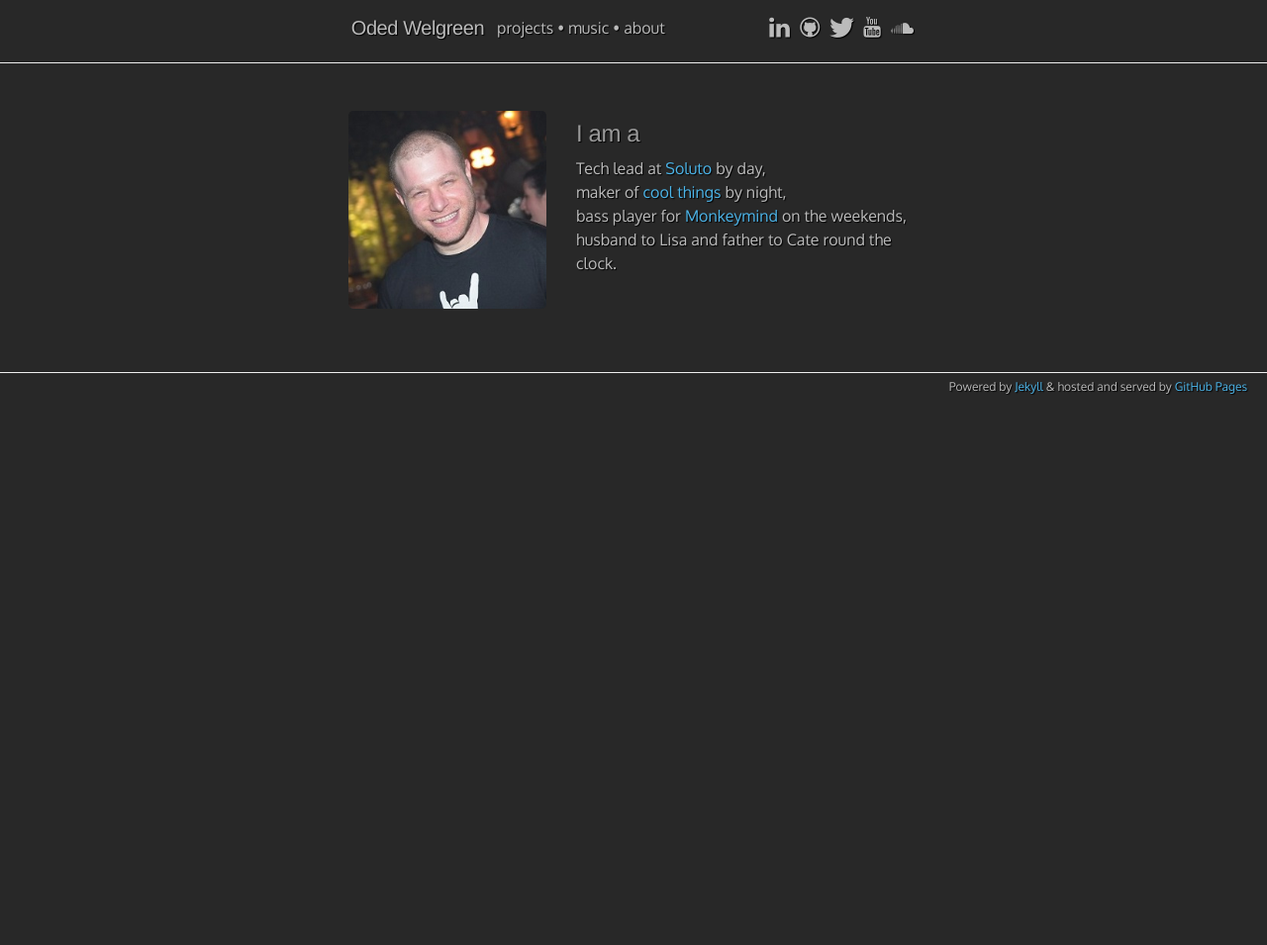
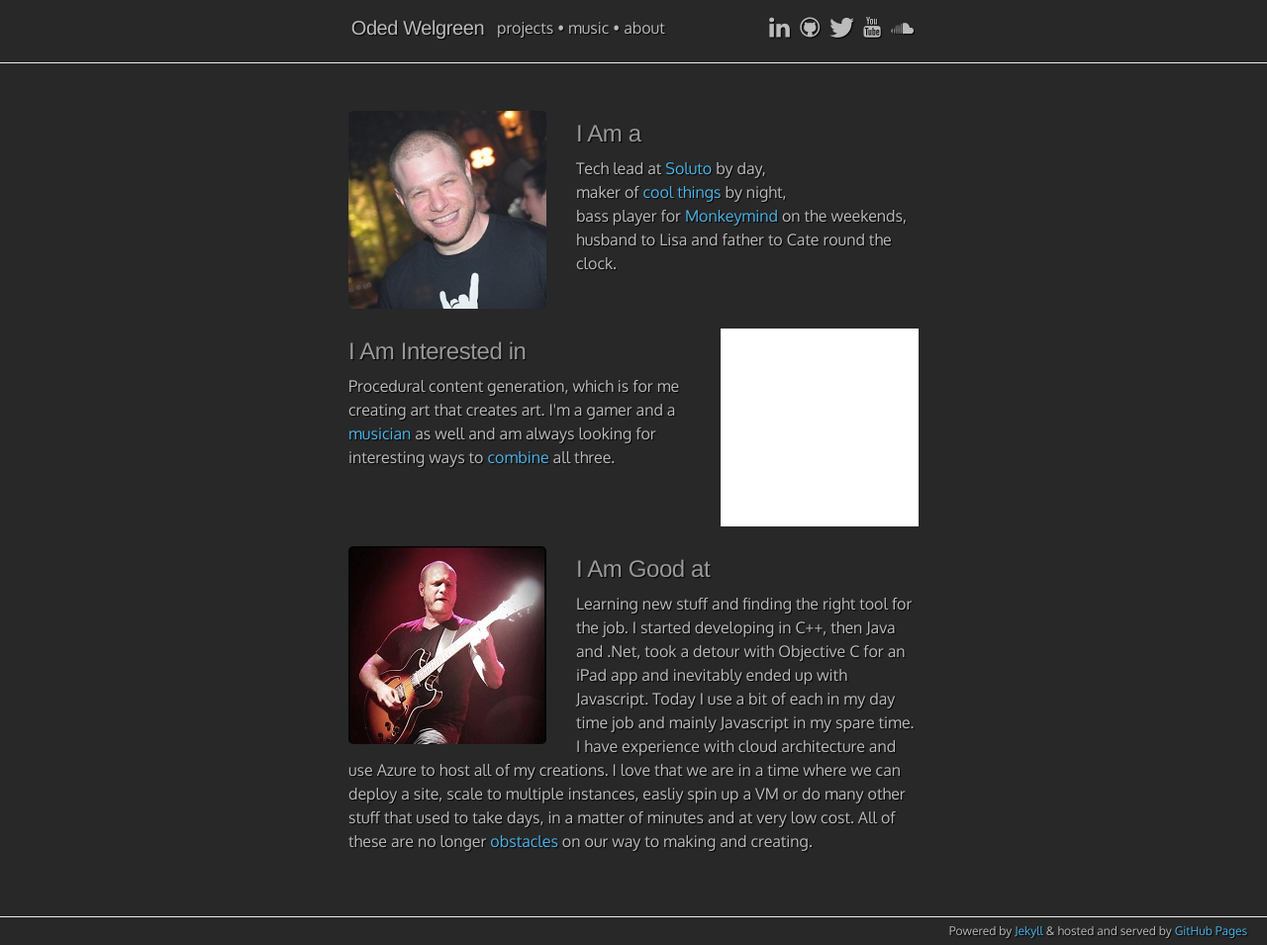
Before and after one commit to odedw/odedw.github.io, a Jekyll site: the page built from about/index.html, in a window 1280 px wide. Shown: the whole page at 99% size. Built offline with Jekyll 4.4.1, drawn with Linux system fonts in a browser that asks for light colours; Markdown is read by kramdown in place of the engine named in the settings; before the commit the page ends 900 px from its top, so only the background shows below that.

Commit message:
finish about text

```diff
--- a/about/index.html
+++ b/about/index.html
@@ -3,11 +3,10 @@ layout: page
 title: About
 ---
 <div id="about-container">
-
-    <div id="first-section">
-        <img id="profile-pic" src="/images/ProfileSquareOptimized.jpg"/>
+    <div id="general-info" class="section">
+        <img id="profile-pic" src="/images/profile1.jpg" class="section-image left"/>
         <div class="section-text">
-            <h2 class="section-header">I am a</h2>
+            <h2 class="section-header">I Am a</h2>
             <span>
                 Tech lead at <a href="https://www.soluto.com" target="_blank">Soluto</a> by day,<br/>
                 maker of <a href="/projects">cool things</a> by night,<br/>
@@ -16,4 +15,22 @@ title: About
             </span>
         </div>
     </div>
+    <div id="interests"  class="section">
+        <canvas id="pcg-canvas"  class="section-image right" width="200" height="200"></canvas>
+        <div class="section-text">
+            <h2 class="section-header">I Am Interested in</h2>
+            <span>
+                Procedural content generation, which is for me creating art that creates art. I'm a gamer and a <a href="/music">musician</a> as well and am always looking for interesting ways to <a href="http://gameofmusic.odedwelgreen.com" target="_blank">combine</a> all three.
+            </span>
+        </div>
+    </div>
+    <div id="skills" class="section">
+        <img id="profile-pic" src="/images/profile2.jpg" class="section-image left"/>
+        <div class="section-text">
+            <h2 class="section-header">I Am Good at</h2>
+            <span>
+                Learning new stuff and finding the right tool for the job. I started developing in C++, then Java and .Net, took a detour with Objective C for an iPad app and inevitably ended up with Javascript. Today I use a bit of each in my day time job and mainly Javascript in my spare time. I have experience with cloud architecture and use Azure to host all of my creations. I love that we are in a time where we can deploy a site, scale to multiple instances, easliy spin up a VM or do many other stuff that used to take days, in a matter of minutes and at very low cost. All of these are no longer <a href="http://www.hanselman.com/blog/WeAreAbstractingOnTheShouldersOfGiants.aspx" target="_blank">obstacles</a> on our way to making and creating.
+            </span>
+        </div>
+    </div>
 </div>
--- a/public/css/site.css
+++ b/public/css/site.css
@@ -103,39 +103,49 @@
 #about-container {
   text-align: left;
 }
-#about-container #first-section {
+#about-container .section {
   margin: auto;
   overflow: auto;
   width: 200px;
+  margin-bottom: 20px;
 }
 @media (min-width: 26rem) {
-  #about-container #first-section {
+  #about-container .section {
     width: auto;
   }
 }
-#about-container #first-section #profile-pic {
+#about-container .section .section-text {
+  margin: auto;
+}
+#about-container .section .section-text .section-header {
+  margin-top: 8px;
+}
+#about-container .section .section-text span {
+  font-size: 14px;
+}
+@media (min-width: 26rem) {
+  #about-container .section .section-text span {
+    font-size: 16px;
+  }
+}
+#about-container .section .section-image {
   margin: auto;
   width: 200px;
 }
 @media (min-width: 26rem) {
-  #about-container #first-section #profile-pic {
+  #about-container .section .section-image.left {
     float: left;
     margin-right: 30px;
   }
-}
-#about-container #first-section span {
-  font-size: 14px;
-}
-@media (min-width: 26rem) {
-  #about-container #first-section span {
-    font-size: 16px;
+  #about-container .section .section-image.right {
+    float: right;
+    margin-left: 30px;
   }
 }
-#about-container #first-section .section-text {
-  margin: auto;
-}
-#about-container #first-section .section-text .section-header {
-  margin-top: 8px;
+#about-container #interests #pcg-canvas {
+  background-color: white;
+  width: 200px;
+  height: 200px;
 }
 #footer {
   margin-top: 15px;
```
Also changed, not shown: public/css/site.less (+31 -13 lines), images/profile1.jpg (renamed from images/ProfileSquareOptimized.jpg), images/profile2.jpg (added).
